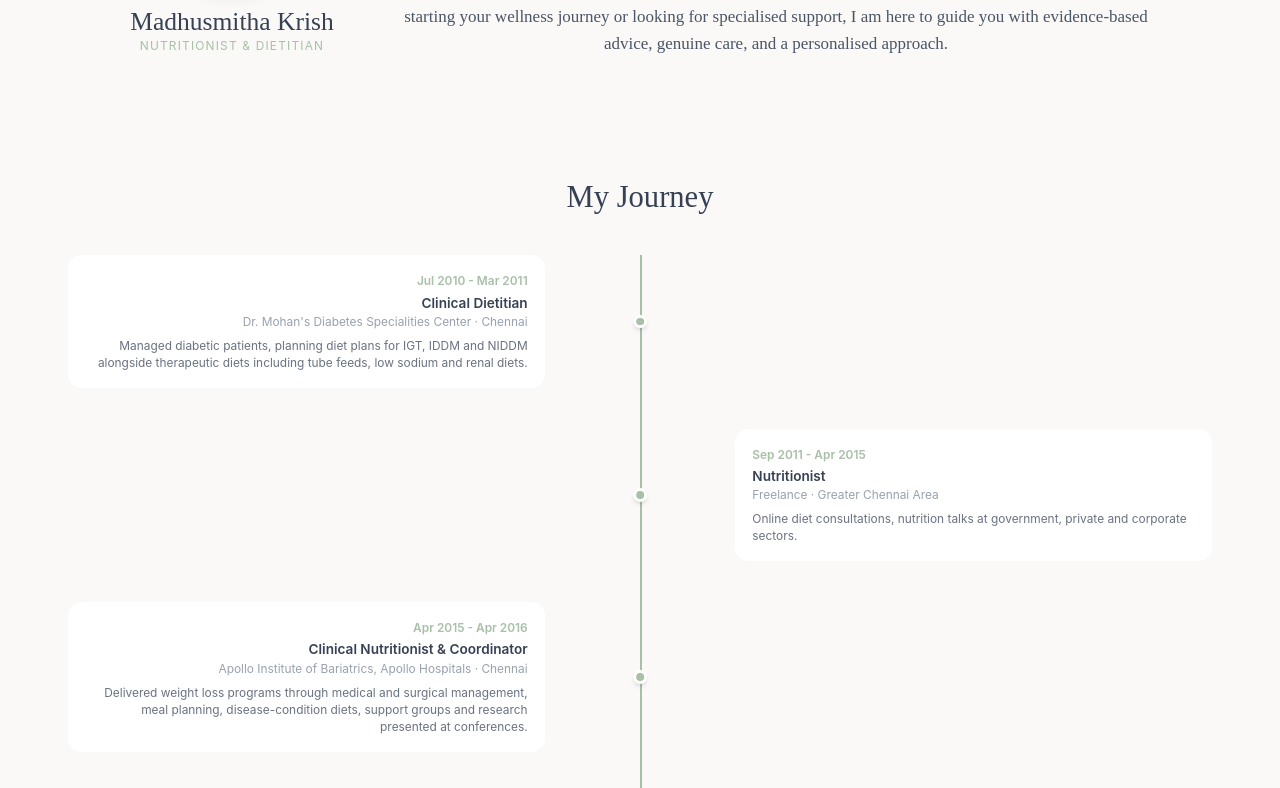
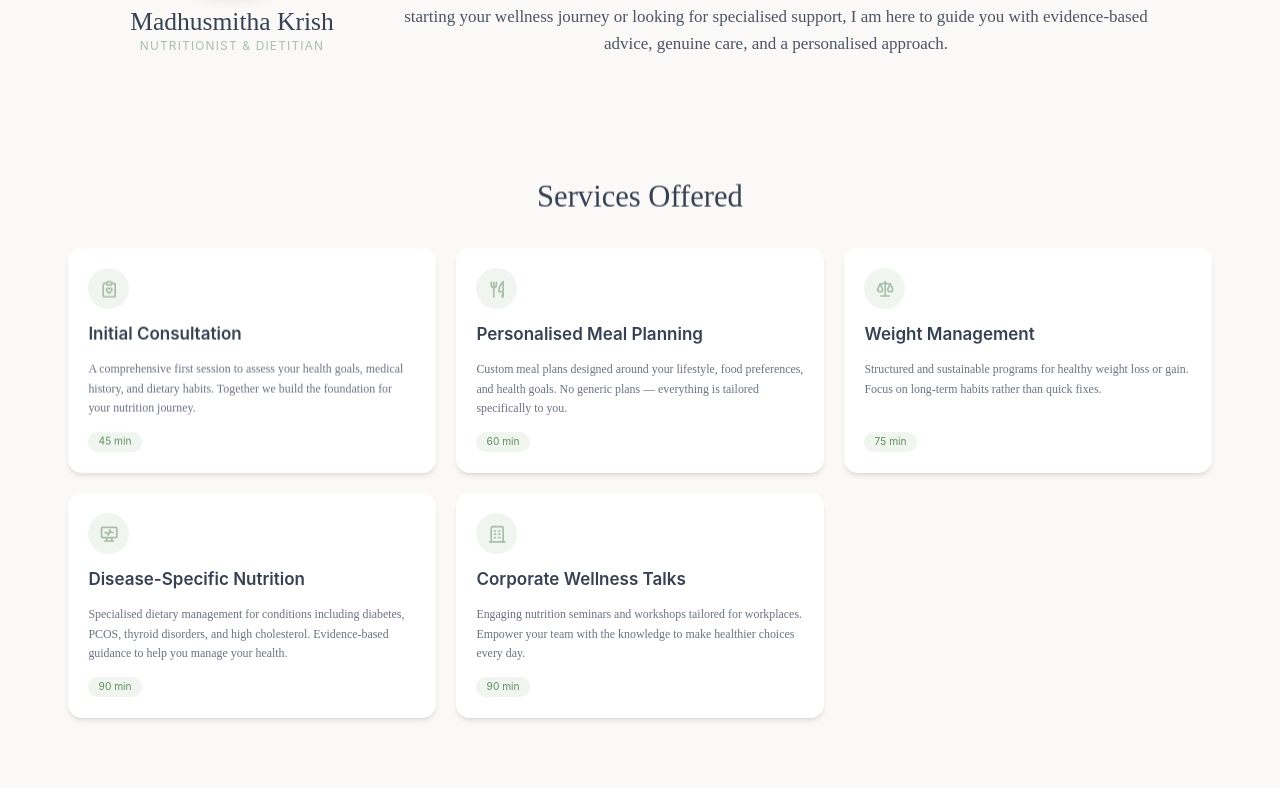
Before and after one commit to ManasaGanesh101/Nutrianz-Website, a React (Vite) app: page / in a window 1280 px wide. Shown: the part 1112-1900 px from the top of the page. Built offline with nearby package versions, Linux system fonts and the light colour scheme; a web font is replaced by a local one.

Commit message:
commented out Timeline (work history)

```diff
--- a/src/App.jsx
+++ b/src/App.jsx
@@ -23,7 +23,7 @@ function App() {
       <Header />
       <Intro />
       <div id="about"><About /></div>
-      <div><Timeline /></div>
+      {/*<div><Timeline /></div>*/}
       <div id="services"><Services /></div>
       <div id="book"><BookingForm /></div>
       <div id="contact"><Contact /></div>
```
